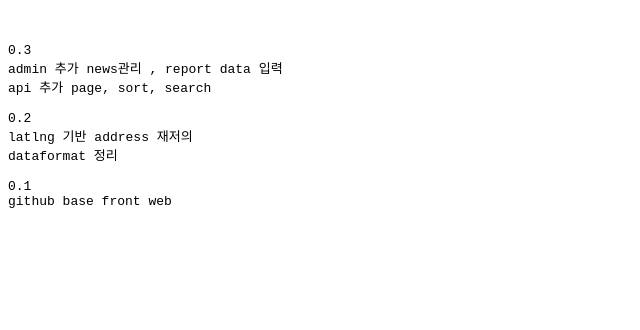
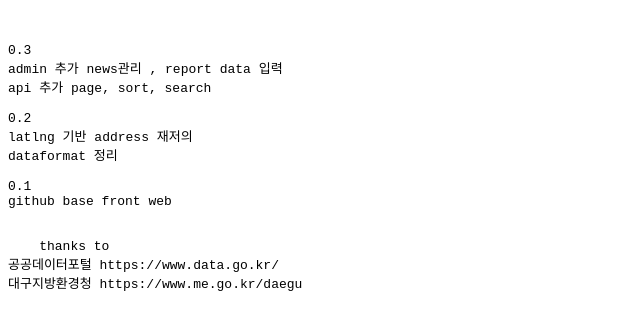
Before and after one commit to goodroad/goodroad.github.io, a plain HTML site: page sample/page/version.html in a window 1280 px wide. Shown: the whole page, without its empty margins (0-640 px from the left). Drawn offline with Linux system fonts and the light colour scheme.

Commit message:
add page

```diff
--- a/sample/page/version.html
+++ b/sample/page/version.html
@@ -20,6 +20,11 @@ dataformat 정리
 0.1
 github base front web
 
+
+    thanks to
+공공데이터포털 https://www.data.go.kr/
+대구지방환경청 https://www.me.go.kr/daegu
+
 </pre>
 </body>
 </html>
```
